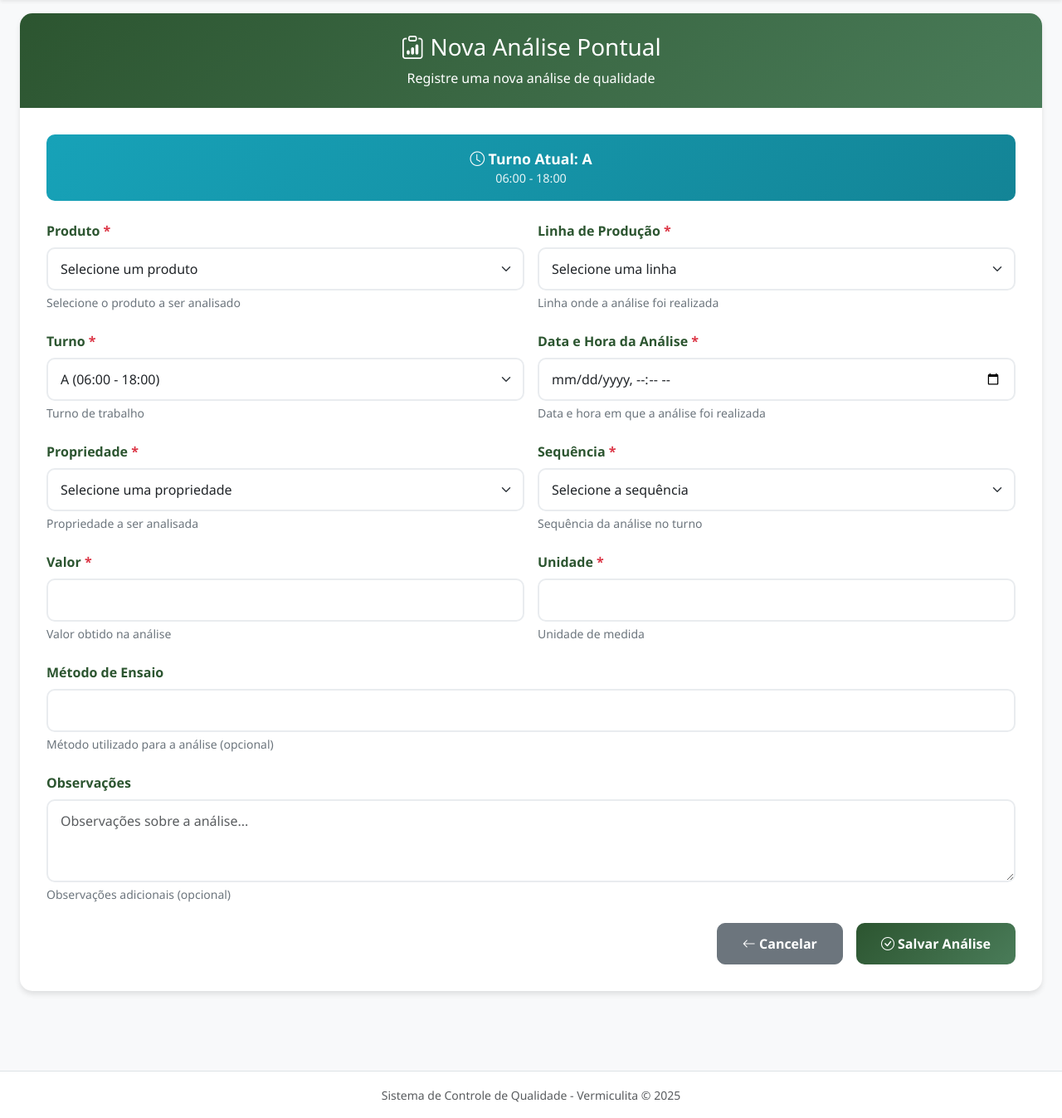
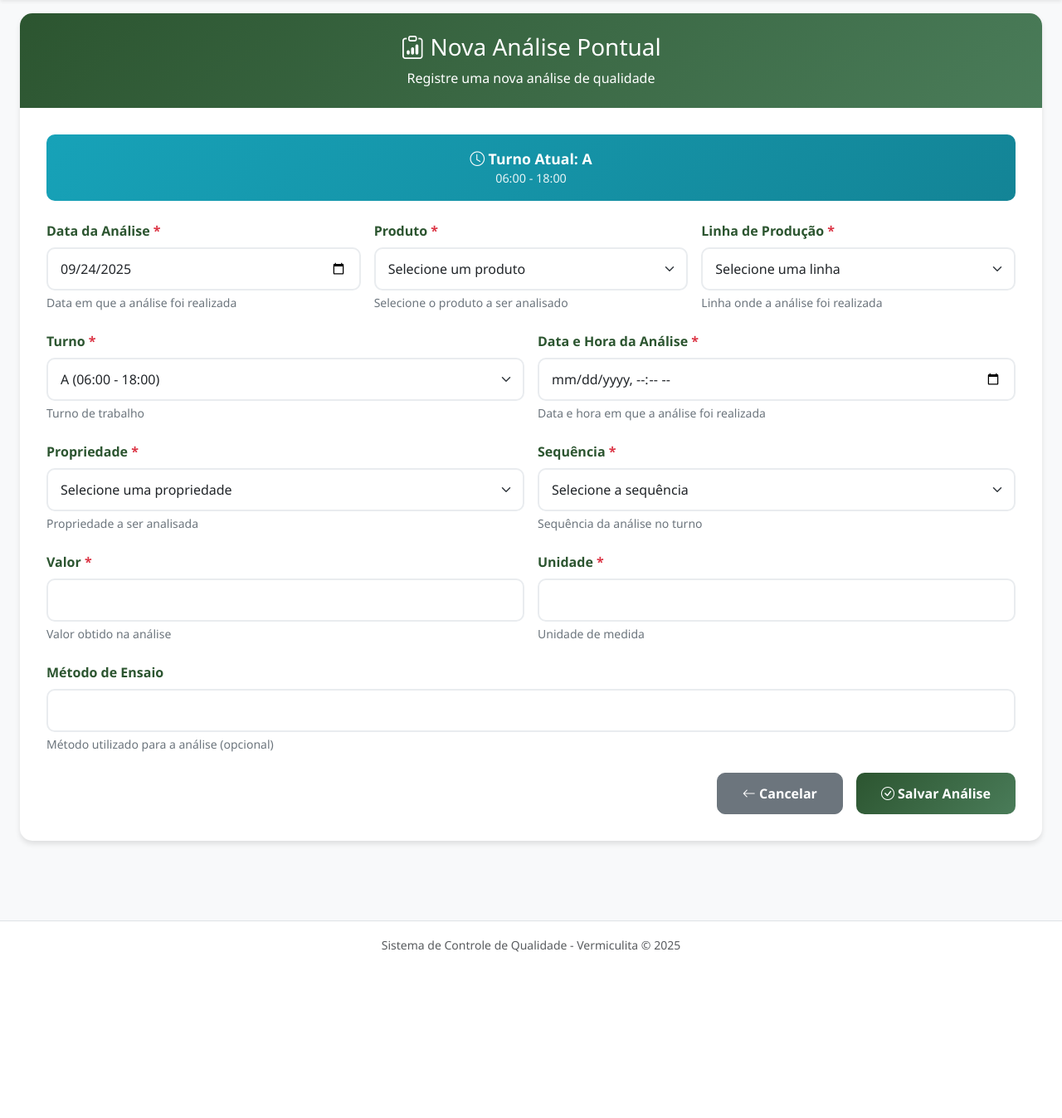
Before and after one commit to edinoue/sistema-vermiculita-qc, a Django app: page /qc/spot-analysis/create/ in a window 1280 px wide. Shown: the part 56-1403 px from the top of the page at 83% size. After the commit the page ends 1203 px from the top, so only its background shows below. Run offline with Django 5.2, Linux system fonts and the light colour scheme; a user stored in the database is signed in; data comes from the database, SQL or seed files in the repository.

Commit message:
correção nova análise

```diff
--- a/quality_control/views.py
+++ b/quality_control/views.py
@@ -61,7 +61,7 @@
 class SpotAnalysisCreateView(CreateView):
     model = SpotAnalysis
     template_name = 'quality_control/spot_analysis_create.html'
-    fields = ['product', 'production_line', 'shift', 'property', 'sequence', 'value', 'unit', 'test_method', 'observations']
+    fields = ['date', 'product', 'production_line', 'shift', 'property', 'sequence', 'value', 'unit', 'test_method']
 
     def get_context_data(self, **kwargs):
         context = super().get_context_data(**kwargs)
--- a/templates/quality_control/spot_analysis_create.html
+++ b/templates/quality_control/spot_analysis_create.html
@@ -199,6 +199,12 @@
                     <!-- Informações Básicas -->
                     <div class="form-row">
                         <div class="form-group">
+                            <label for="date" class="form-label required-field">Data da Análise</label>
+                            <input type="date" class="form-control" id="date" name="date" required>
+                            <div class="help-text">Data em que a análise foi realizada</div>
+                        </div>
+
+                        <div class="form-group">
                             <label for="product" class="form-label required-field">Produto</label>
                             <select class="form-select" id="product" name="product" required>
                                 <option value="">Selecione um produto</option>
@@ -289,11 +295,6 @@
                         </div>
                     </div>
 
-                    <div class="form-group">
-                        <label for="observations" class="form-label">Observações</label>
-                        <textarea class="form-control" id="observations" name="observations" rows="3" placeholder="Observações sobre a análise..."></textarea>
-                        <div class="help-text">Observações adicionais (opcional)</div>
-                    </div>
 
                     <!-- Botões -->
                     <div class="d-flex gap-3 justify-content-end">
@@ -322,7 +323,13 @@
 document.addEventListener('DOMContentLoaded', function() {
     // Auto-preencher data/hora atual
     const now = new Date();
+    const dateInput = document.getElementById('date');
     const datetimeInput = document.getElementById('sample_time');
+
+    // Preencher data atual
+    dateInput.value = now.toISOString().slice(0, 10);
+
+    // Preencher data/hora atual para sample_time
     datetimeInput.value = now.toISOString().slice(0, 16);
 
     // Auto-preencher unidade baseada na propriedade selecionada
```
